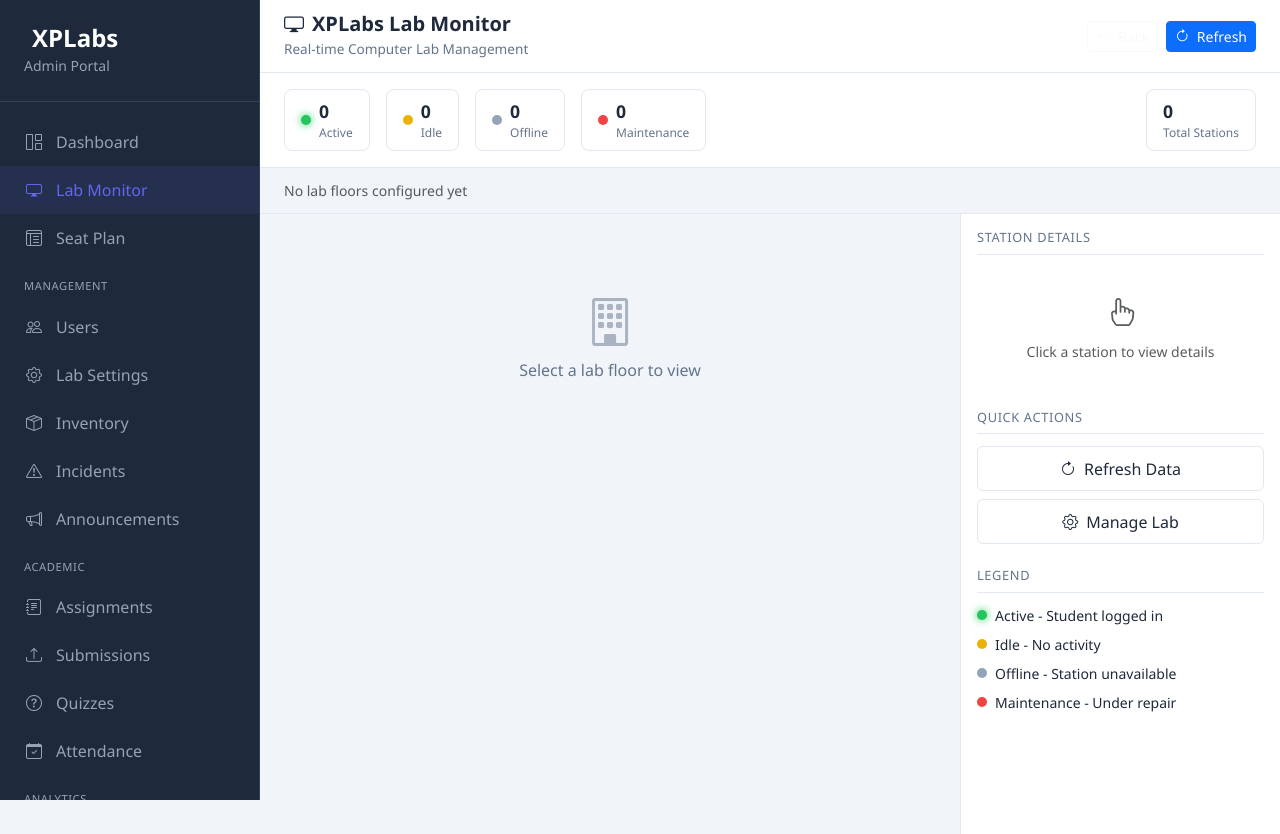
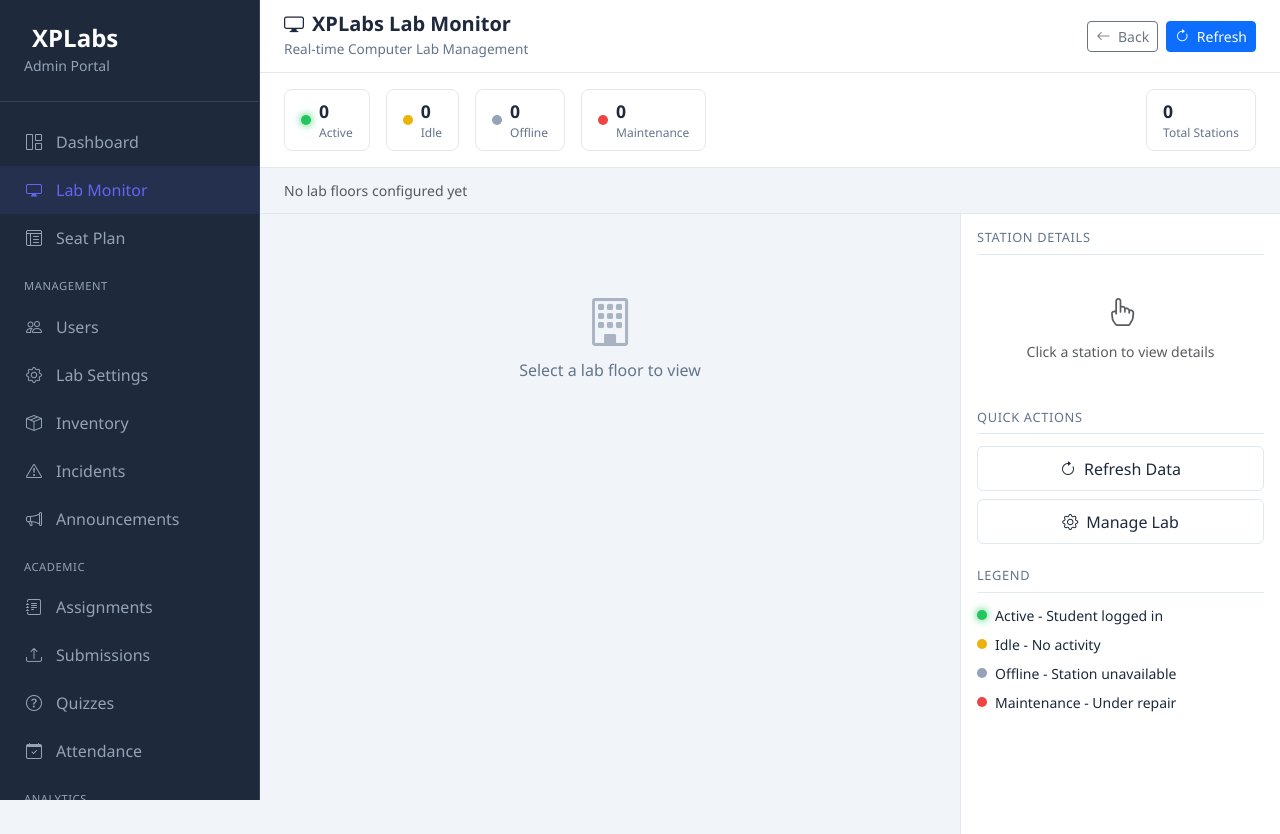
Before and after one commit to elison213/XP-Labs-Gamified-Computer-Laboratory-Management-and-Learning-Management-System, a PHP site: page /monitoring.php in a window 1280 px wide. Run offline with PHP 8.4, Linux system fonts and the light colour scheme; the visitor is signed in with stand-in values (Sample User, id 1); data that the repository does not hold is empty.

Commit message:
fix: Change back button from btn-outline-light to btn-outline-secondary in monitoring.php

```diff
--- a/monitoring.php
+++ b/monitoring.php
@@ -435,7 +435,7 @@ foreach ($floors as $f) { if ($f['id'] == $currentFloorId) { $currentFloor = $f;
             </div>
         </div>
         <div class="d-flex gap-2">
-            <a href="<?= $_SESSION['user_role'] === 'admin' ? 'dashboard_admin.php' : 'dashboard_teacher.php' ?>" class="btn btn-sm btn-outline-light">
+            <a href="<?= $_SESSION['user_role'] === 'admin' ? 'dashboard_admin.php' : 'dashboard_teacher.php' ?>" class="btn btn-sm btn-outline-secondary">
                 <i class="bi bi-arrow-left me-1"></i> Back
             </a>
             <button class="btn btn-sm btn-primary" id="btn-refresh">
```
